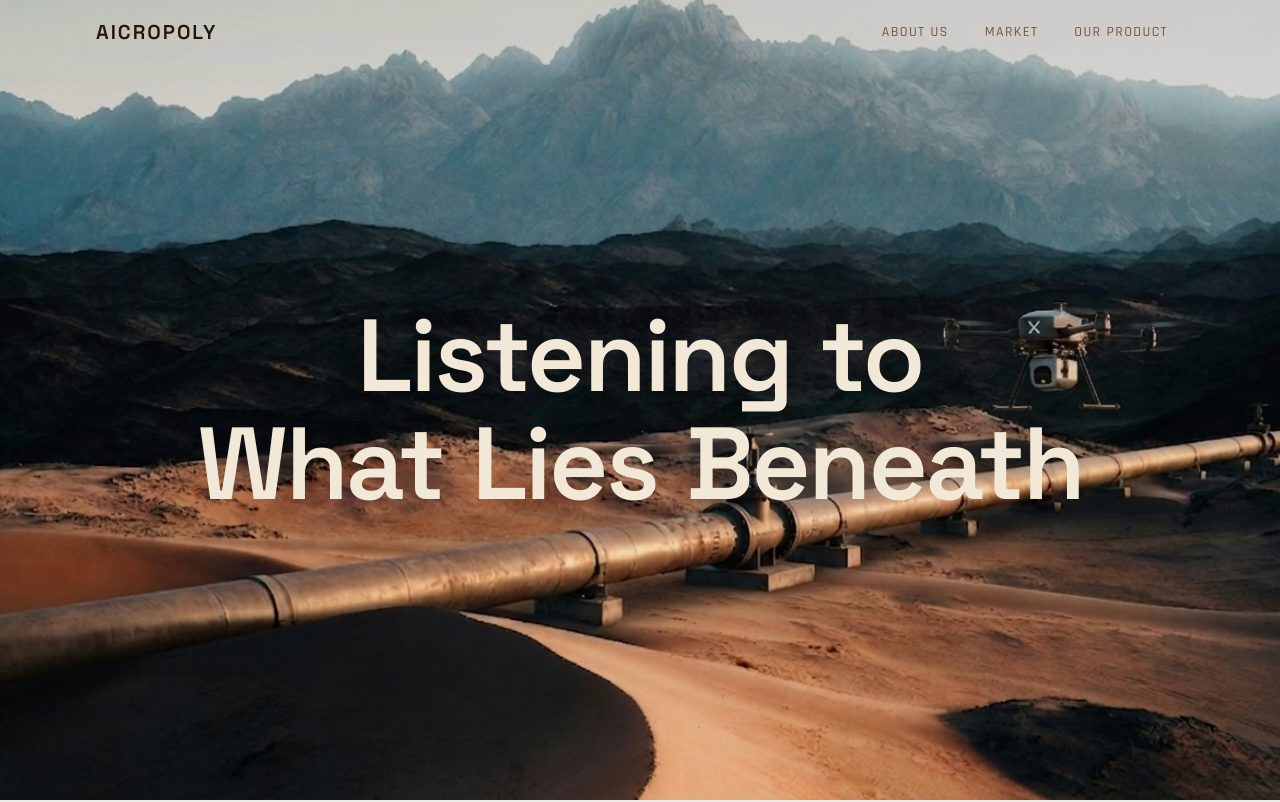
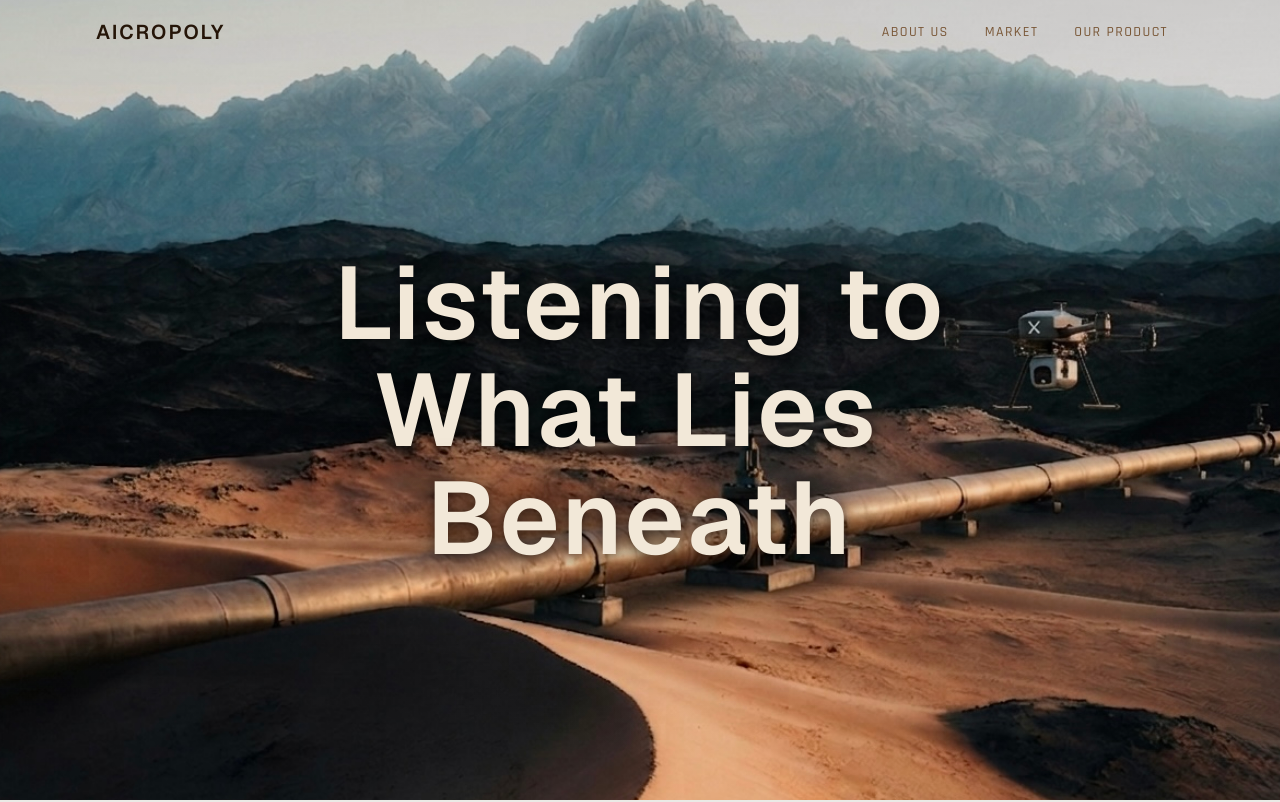
Before and after one commit to AnthenaSu/AIcropoly-website, a React (Vite) app: page / in a window 1280 px wide. Shown: the top 802 px of the page. Built offline with nearby package versions, Linux system fonts and the light colour scheme.

Commit message:
最低限度

```diff
--- a/package.json
+++ b/package.json
@@ -11,6 +11,7 @@
   },
   "dependencies": {
     "framer-motion": "^12.38.0",
+    "geist": "^1.7.0",
     "react": "^19.2.5",
     "react-dom": "^19.2.5",
     "react-router-dom": "^7.14.2"
--- a/src/index.css
+++ b/src/index.css
@@ -1,47 +1,52 @@
 @import url('https://fonts.googleapis.com/css2?family=Space+Grotesk:wght@300;400;500;600;700&family=Rajdhani:wght@400;500;600;700&family=Exo+2:wght@300;400;500;600;700&family=IBM+Plex+Mono:wght@400;500&display=swap');
-
 @import "tailwindcss";
 
+@font-face {
+    font-family: 'Geist';
+    src: url('../node_modules/geist/dist/fonts/geist-sans/Geist-Variable.woff2') format('woff2');
+    font-weight: 100 900;
+    font-style: normal;
+    font-display: swap;
+}
 @theme {
     /* ── Desert light palette — matched to photo ── */
-  --color-parchment: #EAEAE6;   /* page background — cool grey-sand */
-  --color-card: #E4E3DD;         /* card / panel — lighter dune */
-  --color-border: #D0B898;       /* borders — sun-bleached clay */
-
-  --color-ink: #140E08;          /* hero bg before image loads */
+    --color-parchment: #EAEAE6;
+    /* page background — cool grey-sand */
+    --color-card: #E4E3DD;
+    /* card / panel — lighter dune */
+    --color-border: #D0B898;
+    /* borders — sun-bleached clay */
+    --color-ink: #140E08;
+    /* hero bg before image loads */
     --color-ink-muted: #8A6A48;
-
     /* fg tokens — dark warm rock on sandy bg */
     --color-fg: #251508;
     --color-fg-muted: #7A5838;
-
     /* accent palette — pulled from photo */
-  --color-buckram: #B86030;      /* terracotta dune */
+    --color-buckram: #B86030;
+    /* terracotta dune */
     --color-buckram-dark: #974E22;
-  --color-ruskin: #C87828;       /* golden ochre sand */
+    --color-ruskin: #C87828;
+    /* golden ochre sand */
     --color-ruskin-dark: #A86018;
-  --color-bunglehouse: #5A8098;  /* distant mountain haze */
+    --color-bunglehouse: #5A8098;
+    /* distant mountain haze */
     --color-bunglehouse-dark: #406878;
-  --color-roycroft: #7A4828;     /* deep dune shadow */
-
+    --color-roycroft: #7A4828;
+    /* deep dune shadow */
     --color-primary: #B86030;
     --color-primary-dark: #974E22;
-
     --color-accent: #C87828;
     --color-accent-dark: #A86018;
-
     --color-secondary: #5A8098;
     --color-secondary-dark: #406878;
-
     --font-logo: 'Eurostile', 'Exo 2', sans-serif;
-  --font-hero: 'Space Grotesk', sans-serif;
+    --font-hero: 'Geist', 'Space Grotesk', sans-serif;
     --font-nav: 'Rajdhani', sans-serif;
-  --font-display: 'Space Grotesk', sans-serif;
+    --font-display: 'Geist', 'Space Grotesk', sans-serif;
     --font-body: 'Space Grotesk', sans-serif;
     --font-mono: 'IBM Plex Mono', monospace;
 }
-
-
 
 @layer base {
     * {
@@ -49,17 +54,13 @@
         margin: 0;
         padding: 0;
     }
-
     html {
         scroll-behavior: smooth;
     }
-
     body {
         font-family: var(--font-body);
         background-color: var(--color-parchment);
-    background-image:
-      radial-gradient(ellipse at 20% 50%, #E0E0DC 0%, transparent 55%),
-      radial-gradient(ellipse at 80% 80%, #DBDBD7 0%, transparent 50%);
+        background-image: radial-gradient(ellipse at 20% 50%, #E0E0DC 0%, transparent 55%), radial-gradient(ellipse at 80% 80%, #DBDBD7 0%, transparent 50%);
         background-attachment: fixed;
         color: var(--color-fg);
         -webkit-font-smoothing: antialiased;
--- a/src/pages/Home.jsx
+++ b/src/pages/Home.jsx
@@ -118,7 +118,7 @@ export default function Home() {
             className="mb-5"
           >
           </motion.div>
-          <h1 className="font-hero font-semibold text-[#F2E8D8] text-[clamp(3rem,8vw,8rem)] leading-[1.05] tracking-tight max-w-4xl">
+          <h1 className="font-hero font-semibold text-[#F2E8D8] text-[clamp(3rem,8vw,8rem)] leading-[1.05] tracking-wide max-w-4xl [text-shadow:0_4px_40px_rgba(0,0,0,0.7),0_2px_12px_rgba(0,0,0,0.5)]">
             <span className="block"><WordReveal text="Listening to" delay={0.25} /></span>
             <span className="block"><WordReveal text="What Lies Beneath" delay={0.5} /></span>
           </h1>
```
Also changed, not shown: 1 other file (tests, documents, lock files or other folders). Lines whose indentation alone changed are shown as unchanged.
